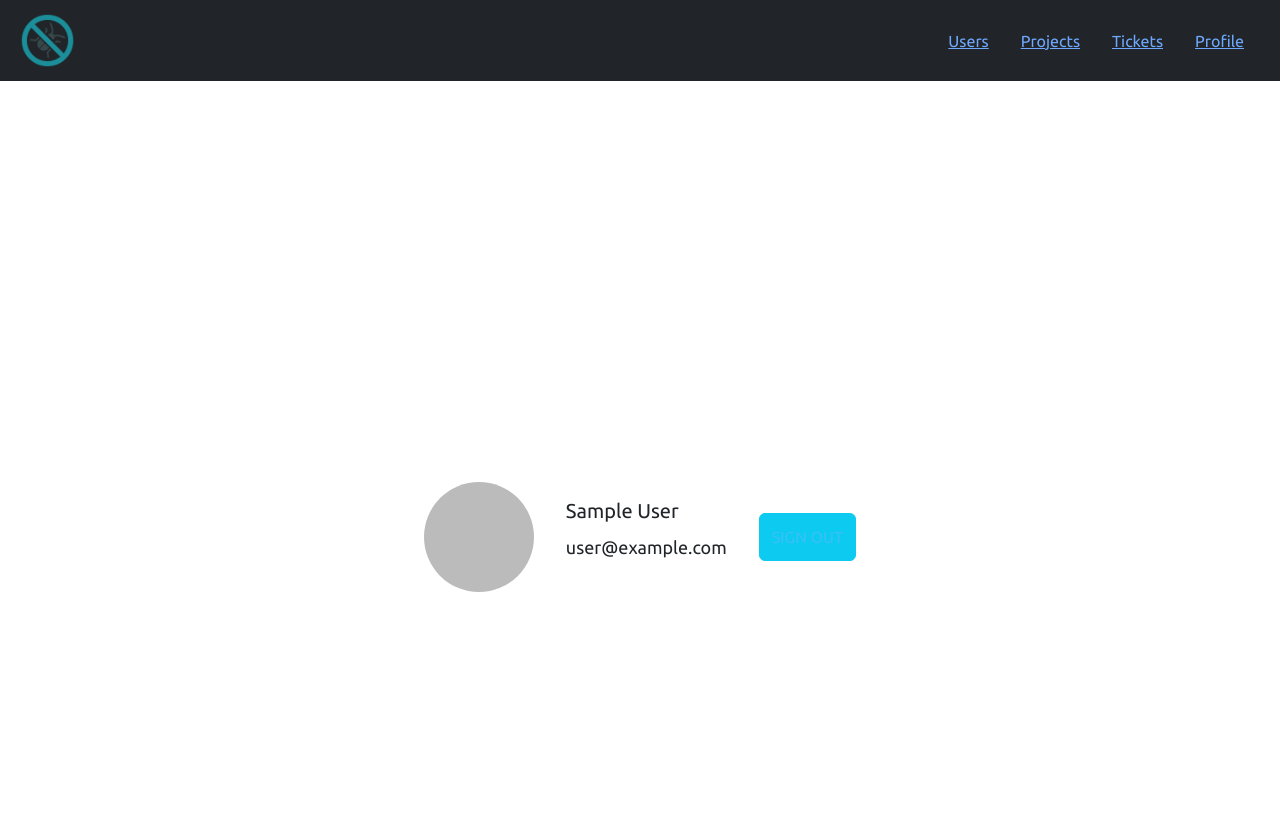
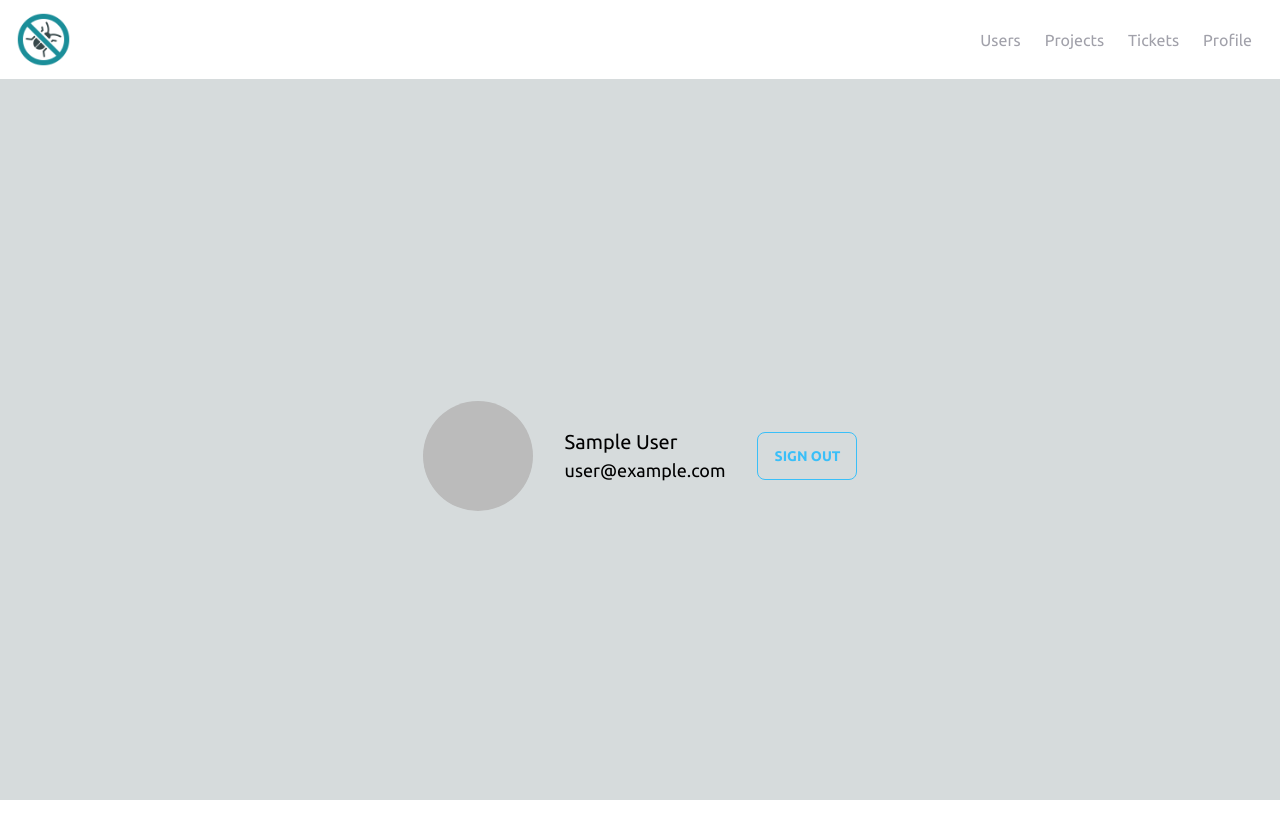
Before and after one commit to ChiragAgg5k/bug-squash, a Next.js app: page /profile in a window 1280 px wide. Shown: the top 838 px of the page. After the commit the page ends 800 px from the top, so only its background shows below. Built offline with nearby package versions, Linux system fonts and the light colour scheme; no server answers; sample sign-in values are in the browser's storage.

Commit message:
removed bootstrap

```diff
--- a/app/(pages)/tickets/[ticket_id]/page.tsx
+++ b/app/(pages)/tickets/[ticket_id]/page.tsx
@@ -22,6 +22,9 @@ export default function Page({
 			.then((res) => res.json())
 			.then((data) => {
 				setTicket(data);
+			})
+			.catch((err) => {
+				console.error(err);
 			});
 	}, [params.ticket_id]);
 
--- a/app/globals.css
+++ b/app/globals.css
@@ -1,3 +1,4 @@
+@import url("https://fonts.googleapis.com/css2?family=Ubuntu:wght@300;400;500;700&display=swap");
 @tailwind base;
 @tailwind components;
 @tailwind utilities;
@@ -15,6 +16,7 @@
 }
 
 body {
+	font-family: "Ubuntu", sans-serif;
 	color: rgb(var(--foreground-rgb));
 	background: rgb(var(--background-rgb));
 	border-color: rgb(var(--foreground-rgb));
--- a/app/layout.tsx
+++ b/app/layout.tsx
@@ -1,16 +1,8 @@
 import { NextAuthProvider } from "@/app/providers/provider";
 import "./globals.css";
 import type { Metadata } from "next";
-import { Ubuntu } from "next/font/google";
-import "bootstrap/dist/css/bootstrap.css";
 import NextTopLoader from "nextjs-toploader";
 import NavBar from "@/components/NavBar";
-
-const ubuntu = Ubuntu({
-	weight: "400",
-	style: "normal",
-	subsets: ["latin"],
-});
 
 export const metadata: Metadata = {
 	title: "Bug Squash",
@@ -27,7 +19,7 @@ export default function RootLayout({ children }: { children: React.ReactNode })
 					<link rel="icon" type="image/png" sizes="16x16" href="/favicon-16x16.png" />
 					<link rel="manifest" href="/site.webmanifest" />
 				</head>
-				<body suppressHydrationWarning={true} className={ubuntu.className}>
+				<body suppressHydrationWarning={true}>
 					<NextTopLoader showSpinner={false} color="#0f766e" />
 					<NavBar />
 					<main className="mx-8 flex min-h-screen flex-col pt-28">{children}</main>
--- a/components/NavBar.tsx
+++ b/components/NavBar.tsx
@@ -1,35 +1,37 @@
 "use client";
 import Image from "next/image";
-import Container from "react-bootstrap/Container";
-import Nav from "react-bootstrap/Nav";
-import Navbar from "react-bootstrap/Navbar";
 import Link from "next/link";
 
 export default function NavBar() {
 	return (
-		<Navbar expand="sm" className="absolute w-full" bg="dark" data-bs-theme="dark">
-			<Container fluid className="mx-2">
-				<Navbar.Brand href="/">
-					<Image src="/logo.png" alt="Logo" width={55} height={55} className="rounded-full" />
-				</Navbar.Brand>
-				<Navbar.Toggle aria-controls="basic-navbar-nav" />
-				<Navbar.Collapse id="basic-navbar-nav">
-					<Nav className="ml-auto text-center text-zinc-400 ">
-						<Link className="mx-3 my-2 transition-all ease-in-out hover:text-zinc-200" href="/users">
+		<div className="navbar absolute bg-base-100 px-4 py-3">
+			<div className="flex-1">
+				<Image src="/logo.png" alt="Logo" width={55} height={55} className=" rounded-full" />
+			</div>
+			<div className="flex flex-none">
+				<ul className="flex text-center text-zinc-400 ">
+					<li>
+						<Link className="mx-3 my-2 transition-all ease-in-out hover:text-zinc-200" href={"/users"}>
 							Users
 						</Link>
-						<Link className="mx-3 my-2 transition-all ease-in-out hover:text-zinc-200" href="/projects">
+					</li>
+					<li>
+						<Link className="mx-3 my-2 transition-all ease-in-out hover:text-zinc-200" href={"/projects"}>
 							Projects
 						</Link>
-						<Link className="mx-3 my-2 transition-all ease-in-out hover:text-zinc-200" href="/tickets">
+					</li>
+					<li>
+						<Link className="mx-3 my-2 transition-all ease-in-out hover:text-zinc-200" href={"/tickets"}>
 							Tickets
 						</Link>
-						<Link className="mx-3 my-2 transition-all ease-in-out hover:text-zinc-200" href="/profile">
+					</li>
+					<li>
+						<Link className="mx-3 my-2 transition-all ease-in-out hover:text-zinc-200" href={"/profile"}>
 							Profile
 						</Link>
-					</Nav>
-				</Navbar.Collapse>
-			</Container>
-		</Navbar>
+					</li>
+				</ul>
+			</div>
+		</div>
 	);
 }
--- a/package.json
+++ b/package.json
@@ -17,7 +17,6 @@
 		"@types/react": "18.2.21",
 		"@types/react-dom": "18.2.7",
 		"autoprefixer": "10.4.15",
-		"bootstrap": "^5.3.1",
 		"daisyui": "^3.6.1",
 		"eslint": "8.47.0",
 		"eslint-config-next": "13.4.19",
@@ -29,7 +28,6 @@
 		"prettier": "3.0.2",
 		"prettier-plugin-tailwindcss": "^0.5.3",
 		"react": "18.2.0",
-		"react-bootstrap": "^2.8.0",
 		"react-dom": "18.2.0",
 		"react-icons": "^4.10.1",
 		"saslprep": "^1.0.3",
```
Also changed, not shown: 1 other file (tests, documents, lock files or other folders).
